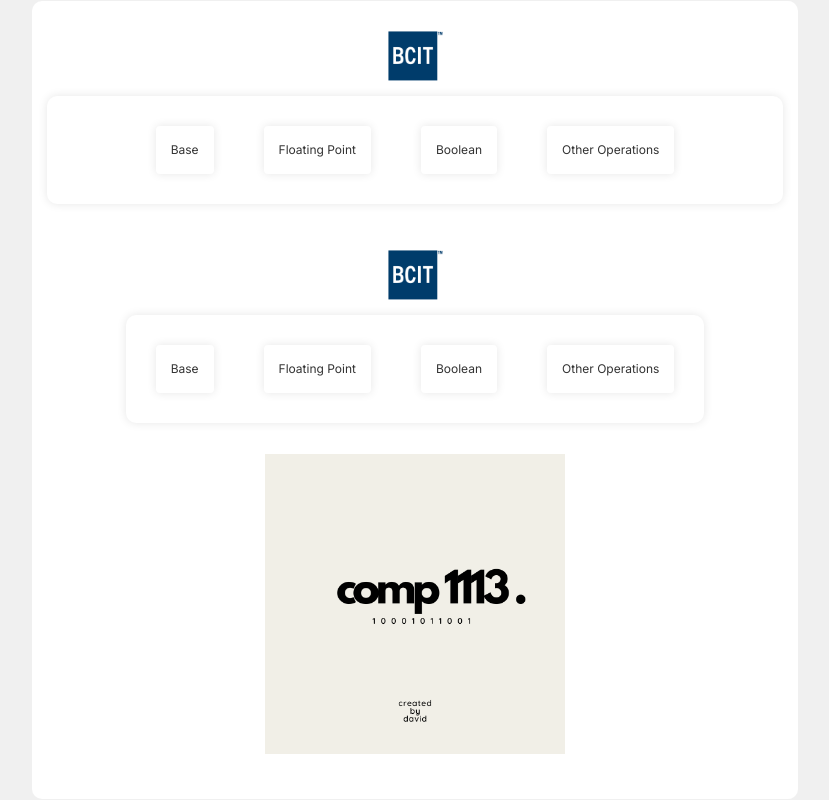
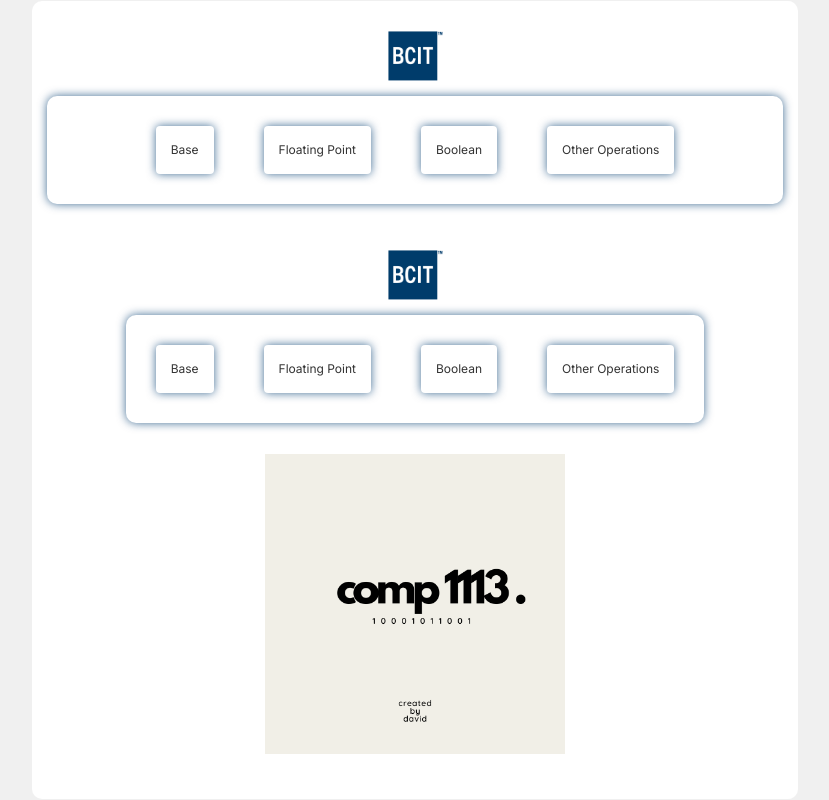
Before and after one commit to gdcho/comp1113_calculator, a Next.js app: page / in a window 1280 px wide. Shown: the whole page, without its empty margins (225-1054 px from the left). Built offline with nearby package versions, Linux system fonts and the light colour scheme.

Commit message:
Refractor and styling

```diff
--- a/app/components/matrixCalculate/MatrixInput.js
+++ b/app/components/matrixCalculate/MatrixInput.js
@@ -15,7 +15,7 @@ export default function MatrixInput({ matrix, setMatrix, id }) {
         rows={5}
         cols={20}
         style={{
-          width: "130px",
+          width: "90px",
           height: "80px",
           padding: "10px",
           margin: "10px 0",
--- a/app/globals.css
+++ b/app/globals.css
@@ -1,6 +1,6 @@
-@import 'tailwindcss/base';
-@import 'tailwindcss/components';
-@import 'tailwindcss/utilities';
+@import "tailwindcss/base";
+@import "tailwindcss/components";
+@import "tailwindcss/utilities";
 
 :root {
   --foreground-rgb: 0, 0, 0;
@@ -19,7 +19,7 @@
 body {
   font-family: Inter, sans-serif;
   font-size: 12px;
-  background-color: #F0F0F0;
+  background-color: #f0f0f0;
   color: #333;
   margin: 0;
   padding: 0;
@@ -38,10 +38,11 @@ div {
 }
 
 .box-shadow {
-  box-shadow: 0px 0px 10px rgba(0, 0, 0, 0.1);
+  box-shadow: 0px 0px 10px rgba(0, 60, 112, 0.75);
 }
 
-input[type="text"], input[type="number"] {
+input[type="text"],
+input[type="number"] {
   margin: 15px 0 15px 0;
   padding: 5px;
   border-radius: 4px;
@@ -71,3 +72,9 @@ button {
 button:hover {
   padding: 15px 30px;
 }
+
+@media only screen and (max-width: 600px) {
+  .full-width {
+    width: 100%;
+  }
+}
--- a/app/header.js
+++ b/app/header.js
@@ -1,41 +1,57 @@
 // header.js
 "use client";
-
 import Image from "next/image";
 import { useState, useRef, useEffect } from "react";
 
+const DropdownItem = ({ onClick, label }) => (
+  <a
+    href="#"
+    className="block px-4 py-2 text-xs text-gray-700 hover:bg-gray-100 hover:text-gray-900"
+    role="menuitem"
+    onClick={onClick}
+  >
+    {label}
+  </a>
+);
+
 const Header = ({ setView }) => {
-  const [baseDropdownOpen, setBaseDropdownOpen] = useState(false);
-  const [floatDropdownOpen, setFloatDropdownOpen] = useState(false);
-  const [booleanDropdownOpen, setBooleanDropdownOpen] = useState(false);
-  const [otherDropdownOpen, setOtherDropdownOpen] = useState(false);
+  const dropdownRefs = {
+    base: useRef(),
+    float: useRef(),
+    boolean: useRef(),
+    other: useRef(),
+  };
 
-  const baseRef = useRef();
-  const floatRef = useRef();
-  const booleanRef = useRef();
-  const otherRef = useRef();
+  const [dropdownOpen, setDropdownOpen] = useState({
+    base: false,
+    float: false,
+    boolean: false,
+    other: false,
+  });
 
   useEffect(() => {
     const handleClickOutside = (e) => {
-      if (baseRef.current && !baseRef.current.contains(e.target)) {
-        setBaseDropdownOpen(false);
-      }
-      if (floatRef.current && !floatRef.current.contains(e.target)) {
-        setFloatDropdownOpen(false);
-      }
-      if (booleanRef.current && !booleanRef.current.contains(e.target)) {
-        setBooleanDropdownOpen(false);
-      }
-      if (otherRef.current && !otherRef.current.contains(e.target)) {
-        setOtherDropdownOpen(false);
-      }
+      Object.keys(dropdownRefs).forEach((key) => {
+        if (dropdownRefs[key].current && !dropdownRefs[key].current.contains(e.target)) {
+          setDropdownOpen((prevState) => ({ ...prevState, [key]: false }));
+        }
+      });
     };
 
     document.addEventListener("mousedown", handleClickOutside);
     return () => {
       document.removeEventListener("mousedown", handleClickOutside);
     };
-  }, []);
+  }, [dropdownRefs]);
+
+  const toggleDropdown = (dropdownName) => {
+    setDropdownOpen((prevState) => ({ ...prevState, [dropdownName]: !prevState[dropdownName] }));
+  };
+
+  const handleDropdownItemClick = (view) => {
+    setView(view);
+    setDropdownOpen((prevState) => ({ ...prevState, base: false, float: false, boolean: false, other: false }));
+  };
 
   return (
     <>
@@ -45,206 +61,57 @@ const Header = ({ setView }) => {
       >
         <Image src="/img/bcit.png" alt="BCIT" width={55} height={55} />
       </div>
-      <div className="flex flex-col md:flex-row space-y-4 md:space-y-0 md:space-x-5 box-shadow">
-        <div
-          className="relative"
-          ref={baseRef}
-          style={{ zIndex: baseDropdownOpen ? 1000 : 1 }}
-        >
-          <div
-            className="rounded bg-white shadow cursor-pointer box-shadow"
-            onClick={() => setBaseDropdownOpen(!baseDropdownOpen)}
-          >
+      <div className="flex flex-col md:flex-row space-y-3 md:space-y-0 md:space-x-5 box-shadow">
+        <div className="relative" ref={dropdownRefs.base} style={{ zIndex: dropdownOpen.base ? 1000 : 1 }}>
+          <div className="rounded bg-white shadow cursor-pointer box-shadow" onClick={() => toggleDropdown('base')}>
             Base
           </div>
-          {baseDropdownOpen && (
+          {dropdownOpen.base && (
             <div className="absolute right-0">
-              <div
-                className="py-1 box-shadow"
-                role="menu"
-                aria-orientation="vertical"
-                aria-labelledby="options-menu"
-              >
-                <a
-                  href="#"
-                  className="block px-4 py-2 text-sm text-gray-700 hover:bg-gray-100 hover:text-gray-900"
-                  role="menuitem"
-                  onClick={() => {
-                    setView("baseConverter");
-                    setBaseDropdownOpen(false);
-                  }}
-                >
-                  Base Converter
-                </a>
-                <a
-                  href="#"
-                  className="block px-4 py-2 text-sm text-gray-700 hover:bg-gray-100 hover:text-gray-900"
-                  role="menuitem"
-                  onClick={() => {
-                    setView("baseCalculator");
-                    setBaseDropdownOpen(false);
-                  }}
-                >
-                  Base Calculator
-                </a>
+              <div className="py-1 box-shadow" role="menu" aria-orientation="vertical" aria-labelledby="options-menu">
+                <DropdownItem label="Base Converter" onClick={() => handleDropdownItemClick("baseConverter")} />
+                <DropdownItem label="Base Calculator" onClick={() => handleDropdownItemClick("baseCalculator")} />
               </div>
             </div>
           )}
         </div>
-        <div
-          className="relative"
-          ref={floatRef}
-          style={{ zIndex: floatDropdownOpen ? 1000 : 1 }}
-        >
-          <div
-            className="rounded bg-white shadow cursor-pointer box-shadow"
-            onClick={() => setFloatDropdownOpen(!floatDropdownOpen)}
-          >
+        <div className="relative" ref={dropdownRefs.float} style={{ zIndex: dropdownOpen.float ? 1000 : 1 }}>
+          <div className="rounded bg-white shadow cursor-pointer box-shadow" onClick={() => toggleDropdown('float')}>
             Floating Point
           </div>
-          {floatDropdownOpen && (
+          {dropdownOpen.float && (
             <div className="absolute right-0">
-              <div
-                className="py-1 box-shadow"
-                role="menu"
-                aria-orientation="vertical"
-                aria-labelledby="options-menu"
-              >
-                <a
-                  href="#"
-                  className="block px-4 py-2 text-sm text-gray-700 hover:bg-gray-100 hover:text-gray-900"
-                  role="menuitem"
-                  onClick={() => {
-                    setView("miniFloatConverter");
-                    setFloatDropdownOpen(false);
-                  }}
-                >
-                  Floating Point Converter
-                </a>
-                <a
-                  href="#"
-                  className="block px-4 py-2 text-sm text-gray-700 hover:bg-gray-100 hover:text-gray-900"
-                  role="menuitem"
-                  onClick={() => {
-                    setView("miniFloatCalculator");
-                    setFloatDropdownOpen(false);
-                  }}
-                >
-                  Floating Point Calculator
-                </a>
+              <div className="py-1 box-shadow" role="menu" aria-orientation="vertical" aria-labelledby="options-menu">
+                <DropdownItem label="Floating Point Converter" onClick={() => handleDropdownItemClick("miniFloatConverter")} />
+                <DropdownItem label="Floating Point Calculator" onClick={() => handleDropdownItemClick("miniFloatCalculator")} />
               </div>
             </div>
           )}
         </div>
-        <div
-          className="relative"
-          ref={booleanRef}
-          style={{ zIndex: booleanDropdownOpen ? 1000 : 1 }}
-        >
-          <div
-            className="rounded bg-white shadow cursor-pointer box-shadow"
-            onClick={() => setBooleanDropdownOpen(!booleanDropdownOpen)}
-          >
+        <div className="relative" ref={dropdownRefs.boolean} style={{ zIndex: dropdownOpen.boolean ? 1000 : 1 }}>
+          <div className="rounded bg-white shadow cursor-pointer box-shadow" onClick={() => toggleDropdown('boolean')}>
             Boolean
           </div>
-          {booleanDropdownOpen && (
+          {dropdownOpen.boolean && (
             <div className="absolute right-0">
-              <div
-                className="py-1 box-shadow"
-                role="menu"
-                aria-orientation="vertical"
-                aria-labelledby="options-menu"
-              >
-                <a
-                  href="#"
-                  className="block px-4 py-2 text-sm text-gray-700 hover:bg-gray-100 hover:text-gray-900"
-                  role="menuitem"
-                  onClick={() => {
-                    setView("booleanCalculator");
-                    setBooleanDropdownOpen(false);
-                  }}
-                >
-                  Boolean Calculator
-                </a>
-                <a
-                  href="#"
-                  className="block px-4 py-2 text-sm text-gray-700 hover:bg-gray-100 hover:text-gray-900"
-                  role="menuitem"
-                  onClick={() => {
-                    setView("booleanSimplifier");
-                    setBooleanDropdownOpen(false);
-                  }}
-                >
-                  Boolean Simplifier
-                </a>
-                <a
-                  href="#"
-                  className="block px-4 py-2 text-sm text-gray-700 hover:bg-gray-100 hover:text-gray-900"
-                  role="menuitem"
-                  onClick={() => {
-                    setView("booleanExpression");
-                    setBooleanDropdownOpen(false);
-                  }}
-                >
-                  Boolean Expression
-                </a>
+              <div className="py-1 box-shadow" role="menu" aria-orientation="vertical" aria-labelledby="options-menu">
+                <DropdownItem label="Boolean Calculator" onClick={() => handleDropdownItemClick("booleanCalculator")} />
+                <DropdownItem label="Boolean Simplifier" onClick={() => handleDropdownItemClick("booleanSimplifier")} />
+                <DropdownItem label="Boolean Expression" onClick={() => handleDropdownItemClick("booleanExpression")} />
               </div>
             </div>
           )}
         </div>
-        <div
-          className="relative"
-          ref={otherRef}
-          style={{ zIndex: otherDropdownOpen ? 1000 : 1 }}
-        >
-          <div
-            className="rounded bg-white shadow cursor-pointer box-shadow"
-            onClick={() => setOtherDropdownOpen(!otherDropdownOpen)}
-          >
+        <div className="relative" ref={dropdownRefs.other} style={{ zIndex: dropdownOpen.other ? 1000 : 1 }}>
+          <div className="rounded bg-white shadow cursor-pointer box-shadow" onClick={() => toggleDropdown('other')}>
             Other Operations
           </div>
-          {otherDropdownOpen && (
+          {dropdownOpen.other && (
             <div className="absolute right-0">
-              <div
-                className="py-1 box-shadow"
-                role="menu"
-                aria-orientation="vertical"
-                aria-labelledby="options-menu"
-              >
-                <a
-                  href="#"
-                  className="block px-4 py-2 text-sm text-gray-700 hover:bg-gray-100 hover:text-gray-900"
-                  role="menuitem"
-                  onClick={() => {
-                    setView("numberConverter");
-                    setOtherDropdownOpen(false);
-                  }}
-                >
-                  Signed Number
-                </a>
-
-                <a
-                  href="#"
-                  className="block px-4 py-2 text-sm text-gray-700 hover:bg-gray-100 hover:text-gray-900"
-                  role="menuitem"
-                  onClick={() => {
-                    setView("exponentialOrLogarithm");
-                    setOtherDropdownOpen(false);
-                  }}
-                >
-                  Log/Exp Calculator
-                </a>
-                <a
-                  href="#"
-                  className="block px-4 py-2 text-sm text-gray-700 hover:bg-gray-100 hover:text-gray-900"
-                  role="menuitem"
-                  onClick={() => {
-                    setView("matrixCalculator");
-                    setOtherDropdownOpen(false);
-                  }}
-                >
-                  Matrix Calculator
-                </a>
+              <div className="py-1 box-shadow" role="menu" aria-orientation="vertical" aria-labelledby="options-menu">
+                <DropdownItem label="Signed Number" onClick={() => handleDropdownItemClick("numberConverter")} />
+                <DropdownItem label="Log/Exp Calculator" onClick={() => handleDropdownItemClick("exponentialOrLogarithm")} />
+                <DropdownItem label="Matrix Calculator" onClick={() => handleDropdownItemClick("matrixCalculator")} />
               </div>
             </div>
           )}
--- a/app/layout.js
+++ b/app/layout.js
@@ -11,9 +11,9 @@ export default function RootLayout({ view, setView, children }) {
     <html lang="en" className="bg-white text-gray-600 antialiased">
       <Head />
       <body className="flex flex-col overflow-y-auto">
-        <div className="flex flex-col">
+        <div className="flex flex-col full-width">
           <Header setView={setView} view={view} />
-          <main className="flex-grow mt-4 px-2 md:px-4 lg:px-8 xl:px-16 overflow-x-hidden overflow-y-auto">
+          <main className="flex-grow mt-4 px-2 md:px-4 lg:px-8 xl:px-16 overflow-y-auto">
             {children}
           </main>
         </div>
```
